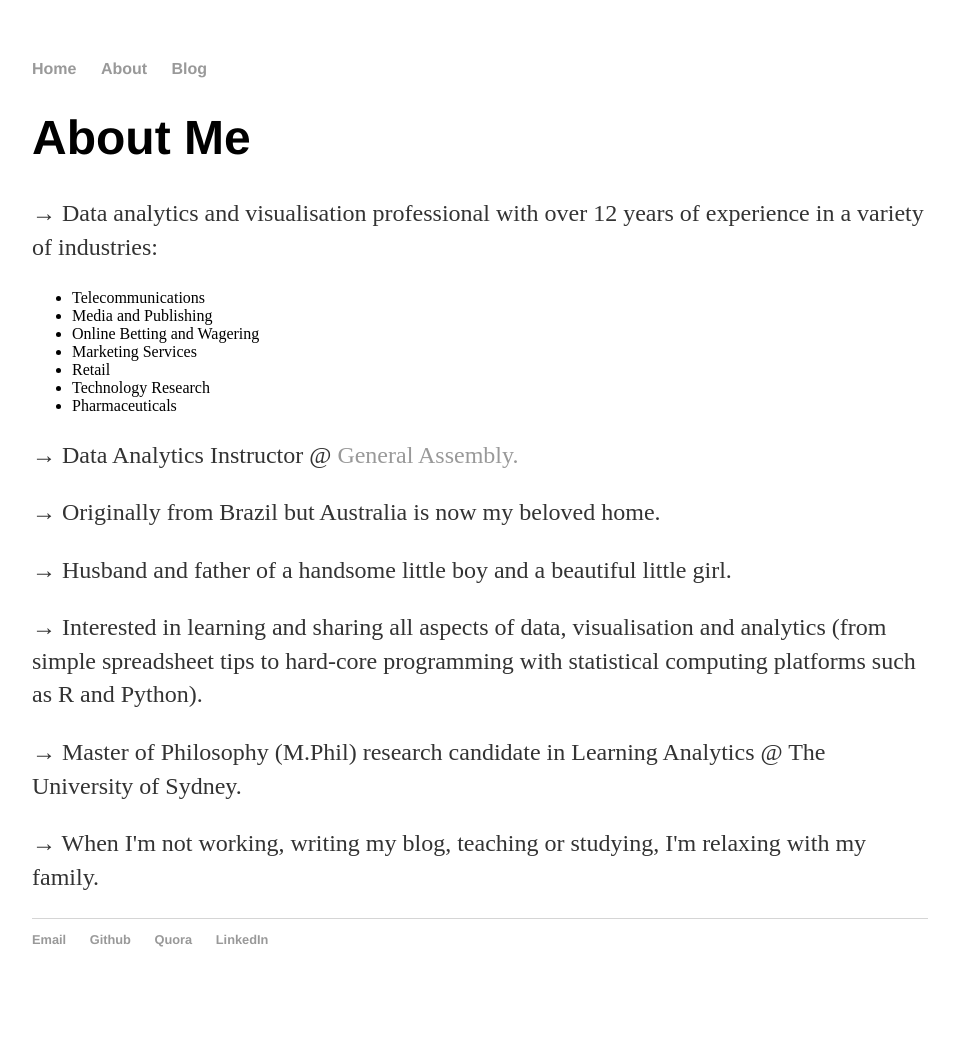
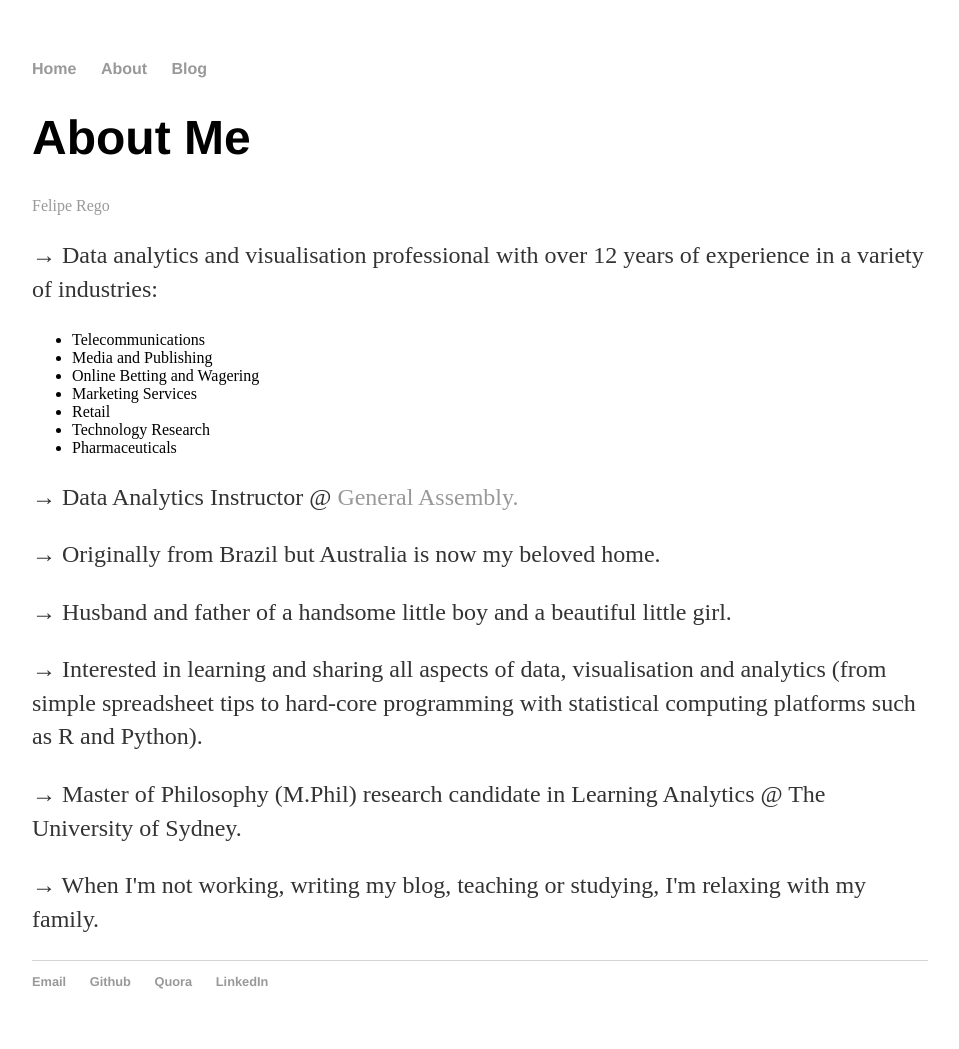
Before and after one commit to FelipeRego/FelipeRego.github.io, a Jekyll site: the page built from about/index.html, in a window 1280 px wide. Shown: the whole page, without its empty margins (160-1119 px from the left). Built offline with Jekyll 4.4.1, drawn with Linux system fonts in a browser that asks for light colours; a script that is not in the unit is left out; comment, search, counter and statistics services are not loaded; before the commit the page ends 1007 px from its top, so only the background shows below that.

Commit message:
Update index.html

```diff
--- a/about/index.html
+++ b/about/index.html
@@ -5,8 +5,8 @@
 <div class="blurb">
 	<h1>About Me</h1>
 
-	<script src="//platform.linkedin.com/in.js" type="text/javascript"></script>
-	<script type="IN/MemberProfile" data-id="https://www.linkedin.com/in/feliperego" data-format="hover" data-text="Felipe Rego"></script>
+	<script type="text/javascript" src="https://platform.linkedin.com/badges/js/profile.js" async defer></script>
+	<div class="LI-profile-badge"  data-version="v1" data-size="medium" data-locale="en_US" data-type="horizontal" data-theme="dark" data-vanity="feliperego"><a class="LI-simple-link" href='https://au.linkedin.com/in/feliperego?trk=profile-badge'>Felipe Rego</a></div>
 
 	<p>
 	&#8594; Data analytics and visualisation professional with over 12 years of experience in a variety of industries:
```
